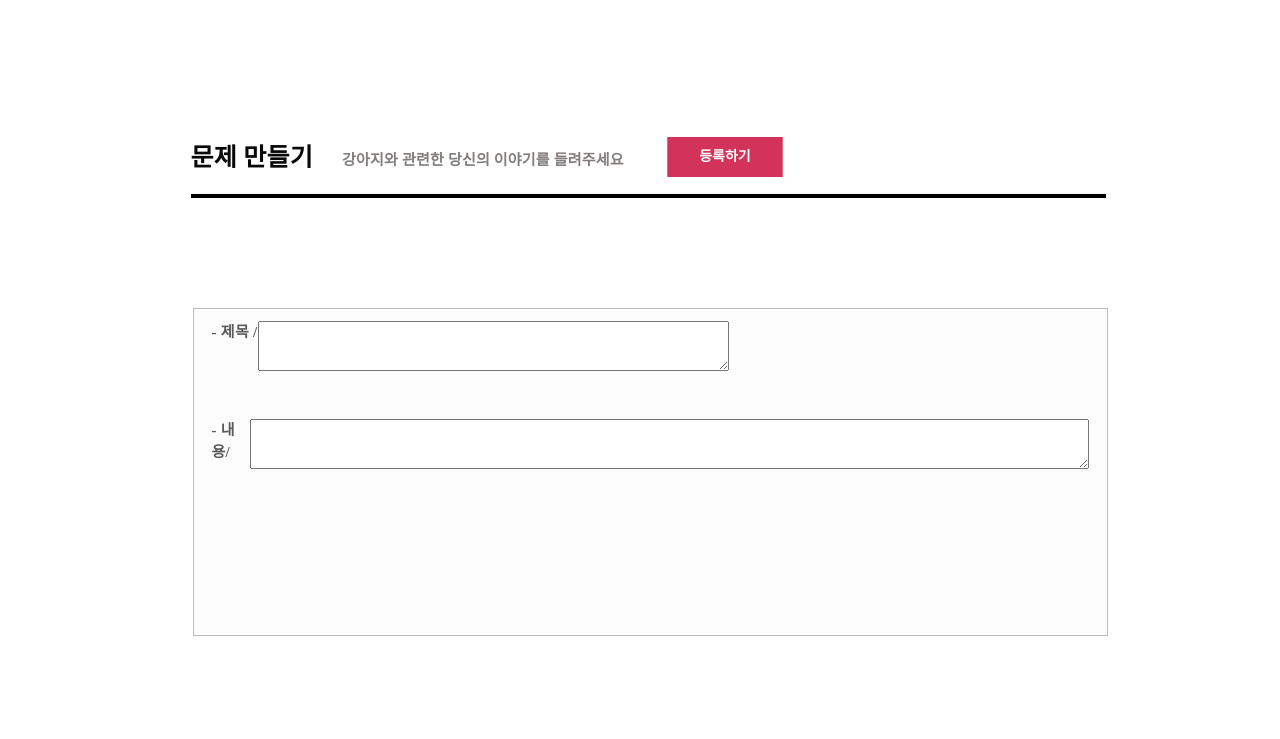
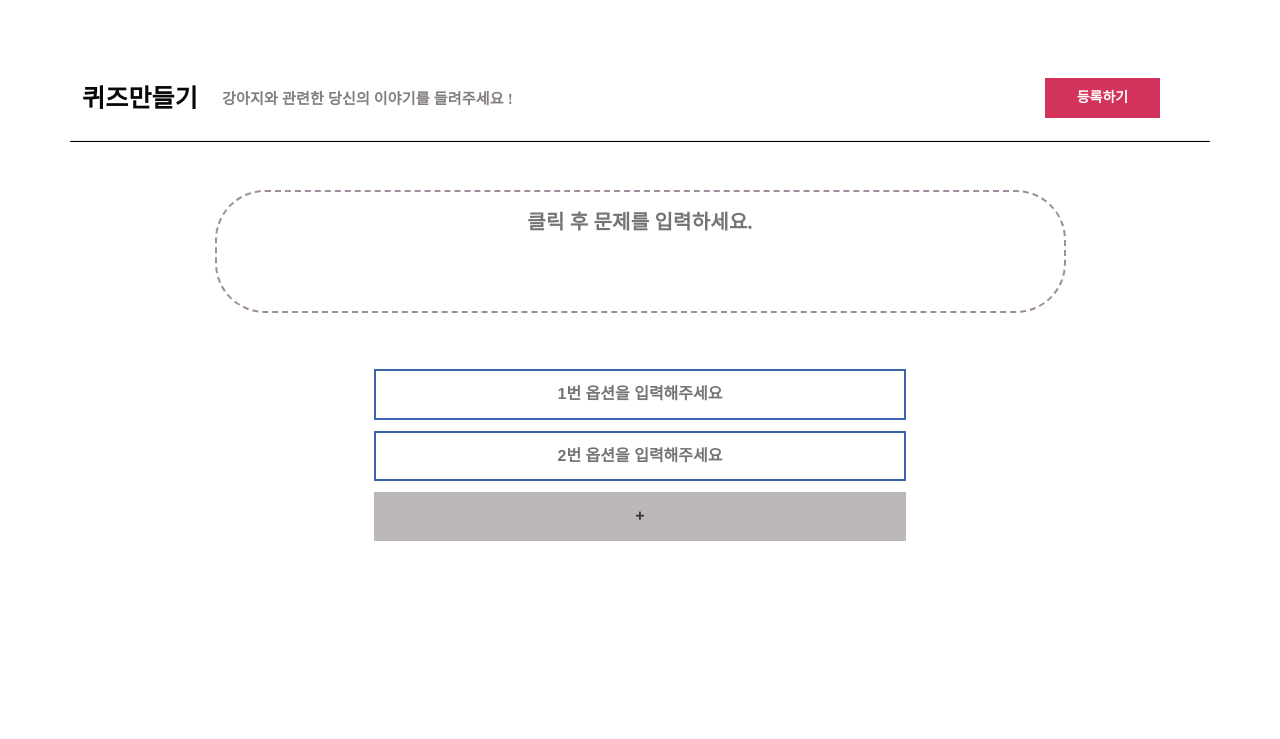
Before and after one commit to mju-likelion/walwal_crew_django, a Django app: template walwal/djangoproject/myapp/templates/quiz.html in a window 1280 px wide. Shown: the part 62-801 px from the top of the page. Before the commit the page ends 698 px from the top, so only its background shows below. Run offline with Django 3.2, Linux system fonts and the light colour scheme; the template is opened without the code that fills it, so the values that code supplies are empty; some libraries are stand-ins or nearby versions.

Commit message:
Update quiz.html

```diff
--- a/walwal/djangoproject/myapp/templates/quiz.html
+++ b/walwal/djangoproject/myapp/templates/quiz.html
@@ -11,6 +11,8 @@
  <link rel="stylesheet" href="https://maxcdn.bootstrapcdn.com/bootstrap/3.3.2/css/bootstrap-theme.min.css">
  <script src="https://maxcdn.bootstrapcdn.com/bootstrap/3.3.2/js/bootstrap.min.js"></script>
  <link href='https://fonts.googleapis.com/css?family=Open+Sans' rel='stylesheet' type='text/css'>
+
+
  <style type="text/css">
      .navbar-right li a{
      color: black;
@@ -20,123 +22,141 @@
      color: black;
      }
 
+    .quiz-container{
+        display: flex ;
+        flex-direction: row;
+        justify-content: space-between;
+        margin-top: 58px;
+        margin-right: 50px;
+    }
+    .quiz-head{
+        display: flex;
+        flex-direction: row;
+
+    }
+
     #button{
-
-
-            justify-content: space-between;
+            display: flex;
+            flex-direction: row;
+            Justify-content: center;
             align-items: center;
+            padding: 12px 18px;
             background: #D3335A;
-            position: absolute;
             width: 115px;
             height: 40px;
-            right: 440px;
-            top: calc(50% - 22px/2 - 170px);
             color: #fff;
             border: 1px solid #D3335A;
             box-sizing: border-box;
             font-family: Mulish;
-            font-style: normal;
             font-weight: bold;
             font-size: 14px;
             line-height: 18px;
             border-radius: 0px;
-            transform: translate(-50%,-50%);
+
 
         }
-
     #title{
-          position: absolute;
-          width: 200px;
-          height: 22px;
-          left: calc(50% - 82px/2 - 408.5px);
-          top: calc(50% - 22px/2 - 200px);
           font-family: Mulish;
           font-style: normal;
           font-weight: bold;
           font-size: 25px;
           line-height: 18px;
-          display: flex;
-          align-items: center;
+          margin: 0 auto ;
           letter-spacing: 0.2px;
           color: #070707;
+          padding: 1.5vmin;
         }
 
     #sub_title{
-          position: absolute;
-          width: 400px;
-          height: 25px;
-          left: calc(50% - 366px/2 - 115px);
-          top: calc(50% - 25px/2 - 178.5px);
           font-family: Mulish;
           font-style: normal;
           font-weight: bold;
           font-size: 15px;
           line-height: 18px;
-          display: flex;
-          align-items: center;
           letter-spacing: 0.2px;
+          margin: 0 auto ;
           color: #837D7D;
+          padding: 1.5vmin;
         }
 
     .box-solid {
         border-style: solid;
+        height: 1px;
+        background: black;
+        }
+
+    .mainbox{
         display: flex;
         flex-direction: column;
+        padding: 28px 20px 63px;
         align-items: center;
-        padding: 0px;
-        position: absolute;
-        width: 915px;
-        height: 4px;
-        left: calc(50% - 915px/2 + 8px);
-        top: calc(50% - 1px/2 - 165px);
-        background: #000000;
+        justify-content: center;
     }
 
-        .forming{
-          flex-direction: row;
-          align-items: center;
-          padding: 12px 18px;
-          position: absolute;
-          width: 915px;
-          height: 328px;
-          left: calc(50% - 915px/2 + 10px);
-          top: 370px;
-          background: rgba(251, 251, 251, 0.79);
-          border: 1px solid #BBBBBB;
-          box-sizing: border-box;
-        }
-        #form_title{
+    .question{
         display: flex;
-          flex-direction: row;
-          justify-content: flex-start;
+        background: #FFFFFF;
+        border: 2px dashed #9F8D9F;
+        background-size: 3px 1px;
+        border-radius: 50px;
         font-family: Mulish;
         font-style: normal;
+        font-weight: 600;
+        font-size: 20px;
+        line-height: 56px;
+        text-align: center;
+        letter-spacing: 0.2px;
+        color: #8E8787;
+        margin-bottom: 50px;
+        text-align: center;
+    }
+    .answer{
+        display: flex;
+        flex-direction: column;
+        margin-bottom: 130px;
+  }
+    .answer textarea{
+        resize: none;
+        margin:1%;
+        border:2px solid #3C64B1;
+        box-sizing: border-box;
+        background:#FFFFFF;
+        color: #3C64B1;
         font-weight: bold;
-          font-size: 15px;
-          line-height: 22px;
-          letter-spacing: 0.3px;
-          color: #5B5A5A;
+        font-size: 2vmin;
+        padding: 1.5vmin;
+        text-align: center;
+
+  }
+    .answer button:hover{
+        background-color:;
+        color: #FFFFFF;
+  }
+    #add_answer{
+        margin:1%;
+        border:2px solid ;
+        box-sizing: border-box;
+        background-color: #bbb7b7 ;
+        border: 1px solid #bbb7b7;
+        font-weight: bold;
+        font-size: 2vmin;
+        padding: 1.5vmin;
     }
 
-        #form_body{
-          display: flex;
-          flex-direction: row;
-          justify-content: space-between;
-          font-family: Mulish;
-          font-style: normal;
-          font-weight: bold;
-          font-size: 15px;
-          line-height: 22px;
-          letter-spacing: 0.3px;
-          color: #5B5A5A;
+    .div-shadow{
+        width: 5em ;
+        height: 2em ;
+
     }
 
+  }
 </style>
 </head>
 
 
 
 <body>
+
 <nav class="navbar navbar-static-top bg-white">
     <div class="container">
       <div class="navbar-brand brand_flex">
@@ -151,27 +171,43 @@
     </div>
   </nav>
 
+<div class = "container">
+    <div class = "quiz-container">
+        <div class="quiz-head">
+            <h2 id="title" onclick="location.href='링크써주세용'" > 퀴즈만들기 </h2>
+        <p id="sub_title" > 강아지와 관련한 당신의 이야기를 들려주세요 !</p> </div>
 
-      <h2 id="title" onclick="location.href='test_sub_page.html'" > 문제 만들기 </h2>
-      <p id="sub_title" > 강아지와 관련한 당신의 이야기를 들려주세요</p>
+        <button class ="quiz-btn" id="button" onclick="location.href='{% url 'new' %}'"> 등록하기</button>
+    </div>
     <hr class="box-solid" />
 
 
 
-
-      <div class="form">
-      <div class="container input-lg">
-        <form action="{% url 'create' %}">
-          <div class="forming ">
-          <div id="form_title">- 제목 /<textarea  cols= '50'name='title' > </textarea></div> <br><br>
-          <div id="form_body">- 내용/<textarea row='10' cols= '100' name='body' > </textarea> </div><br><br>
-          </div>
-          <input id="button" type="submit" value="등록하기">
-        </form>
-
+<div class="mainbox">
+    <textarea placeholder="클릭 후 문제를 입력하세요." class="question" rows="1" style=" resize: none; width: 851px; height: 123px;"></textarea>
+    <div class="answer" id="answer">
+        <textarea placeholder="1번 옵션을 입력해주세요" id="0" cols="50" rows="1" ></textarea>
+        <textarea placeholder="2번 옵션을 입력해주세요"id="1" cols="50" rows="1" ></textarea>
+        <button id="add_answer" >+</button>
     </div>
 </div>
 
 
+
+
+
+
+<script>
+const BtnAdd = document.querySelector("#add_answer") ;
+
+BtnAdd.addEventListener("click", AddNew);
+
+function AddNew(){
+    const newDiv = document.createElement("div");
+    console.log("add");
+    document.body.appendChild(newDiv);
+    newDiv.classList.add('div-shadow');
+}
+</script>
 </body>
 </html>
```
Lines whose indentation alone changed are shown as unchanged.
